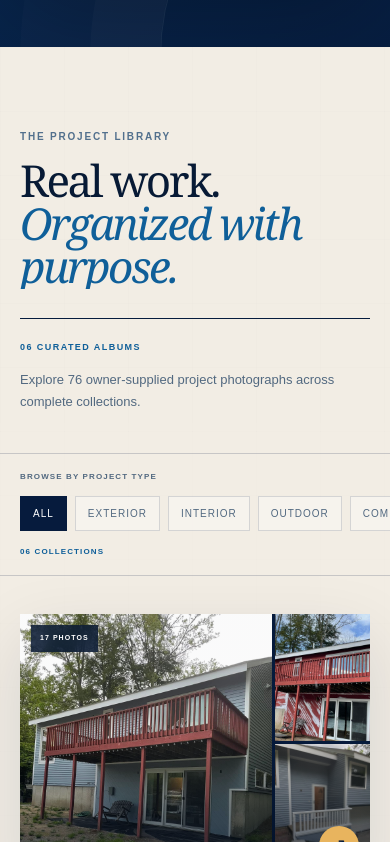
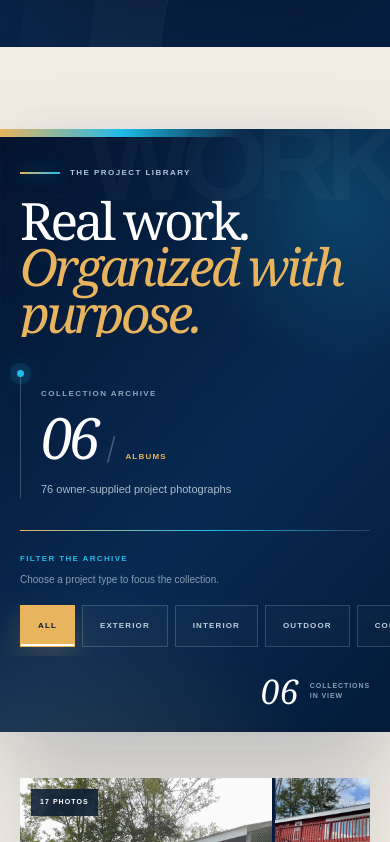
Before and after one commit to Sharpie60322/brian-mckeon-painting, a Next.js app: page / in a window 390 px wide. Shown: the part 9042-9884 px from the top of the page. Built offline with nearby package versions, Linux system fonts and the light colour scheme.

Commit message:
Redesign portfolio project index

```diff
--- a/app/globals.css
+++ b/app/globals.css
@@ -620,17 +620,46 @@ footer .footer-brand .footer-full-brand { width: 100%; height: auto; border-radi
 .one-page-work { padding-top: 145px; padding-bottom: 145px; position: relative; overflow: hidden; background: #f2ede4; }
 .one-page-work::before { content: ""; position: absolute; inset: 0; pointer-events: none; opacity: .28; background-image: linear-gradient(rgba(6,27,61,.04) 1px, transparent 1px), linear-gradient(90deg, rgba(6,27,61,.04) 1px, transparent 1px); background-size: 64px 64px; mask-image: linear-gradient(to bottom, black, transparent 42%); }
 .one-page-work > * { position: relative; z-index: 1; }
-.album-library-head { margin-bottom: 58px !important; display: grid; grid-template-columns: minmax(0, 1.25fr) minmax(260px, .55fr); gap: 70px; align-items: end; }
-.album-library-head h2 { margin-bottom: 0; max-width: 900px; }
-.album-library-summary { padding: 22px 0 4px; border-top: 1px solid var(--navy); }
-.album-library-summary span { display: block; margin-bottom: 14px; color: var(--blue); font-size: 9px; font-weight: 900; letter-spacing: .16em; text-transform: uppercase; }
-.album-library-summary p { max-width: 380px; margin: 0; color: var(--muted); font-size: 13px; line-height: 1.7; }
-.album-toolbar { min-height: 74px; margin-bottom: 52px; padding: 14px 18px 14px 22px; display: grid; grid-template-columns: auto 1fr auto; gap: 26px; align-items: center; border-top: 1px solid rgba(6,27,61,.25); border-bottom: 1px solid rgba(6,27,61,.25); }
-.album-toolbar > p, .album-toolbar > span { margin: 0; color: var(--muted); font-size: 8px; font-weight: 900; letter-spacing: .14em; text-transform: uppercase; white-space: nowrap; }
-.album-toolbar > span { color: var(--blue); }
-.album-toolbar .filter-list { justify-content: center; }
-.album-toolbar .filter-list button { border-color: rgba(6,27,61,.14); background: rgba(255,255,255,.35); }
-.album-toolbar .filter-list button:hover, .album-toolbar .filter-list button.active { border-color: var(--navy); background: var(--navy); }
+.portfolio-index { margin-bottom: 72px; padding: clamp(38px, 5vw, 76px) clamp(28px, 5.5vw, 88px) 0; position: relative; overflow: hidden; isolation: isolate; color: white; background: radial-gradient(circle at 86% 12%, rgba(35,190,231,.2), transparent 25%), radial-gradient(circle at 16% 120%, rgba(232,180,94,.18), transparent 34%), linear-gradient(132deg, #03132e 0%, #082a52 58%, #041a38 100%); box-shadow: 0 38px 90px rgba(6,27,61,.24); }
+.portfolio-index::before { content: ""; position: absolute; inset: 0; z-index: -2; opacity: .22; background-image: linear-gradient(rgba(255,255,255,.07) 1px, transparent 1px), linear-gradient(90deg, rgba(255,255,255,.07) 1px, transparent 1px); background-size: 66px 66px; mask-image: linear-gradient(120deg, black, transparent 72%); }
+.portfolio-index::after { content: ""; width: 42%; height: 8px; position: absolute; left: 0; top: 0; background: linear-gradient(90deg, var(--gold), var(--cyan), transparent); }
+.portfolio-index-watermark { position: absolute; right: -1.5vw; top: -2vw; z-index: -1; color: rgba(255,255,255,.027); font: 900 clamp(110px, 18vw, 286px)/.75 Arial, sans-serif; letter-spacing: -.09em; pointer-events: none; }
+.portfolio-index-orbit { width: clamp(260px, 31vw, 490px); aspect-ratio: 1; position: absolute; right: -17%; bottom: -62%; z-index: -1; border: 1px solid rgba(255,255,255,.12); border-radius: 50%; box-shadow: 0 0 0 46px rgba(255,255,255,.025), 0 0 0 108px rgba(255,255,255,.018); pointer-events: none; }
+.portfolio-index-top { display: grid; grid-template-columns: minmax(0, 1.35fr) minmax(260px, .48fr); gap: clamp(48px, 8vw, 130px); align-items: end; }
+.portfolio-index-title { min-width: 0; }
+.portfolio-index-title .kicker { margin: 0 0 24px; color: #a8c7db; }
+.portfolio-index-title .kicker span { width: 40px; height: 2px; display: inline-block; background: linear-gradient(90deg, var(--gold), var(--cyan)); box-shadow: 0 0 18px rgba(35,190,231,.55); }
+.portfolio-index-title h2 { max-width: 920px; margin: 0; color: white; font: 500 clamp(56px, 6vw, 94px)/.88 Georgia, serif; letter-spacing: -.065em; }
+.portfolio-index-title h2 em { color: var(--gold); }
+.portfolio-index-counter { min-height: 205px; padding: 25px 0 20px 28px; position: relative; border-left: 1px solid rgba(255,255,255,.22); }
+.portfolio-index-counter::before { content: ""; width: 7px; height: 7px; position: absolute; left: -4px; top: 0; border-radius: 50%; background: var(--cyan); box-shadow: 0 0 0 7px rgba(35,190,231,.1), 0 0 20px rgba(35,190,231,.75); }
+.portfolio-index-counter > span { display: block; color: #89a8be; font-size: 8px; font-weight: 900; letter-spacing: .18em; text-transform: uppercase; }
+.portfolio-index-counter p { margin: 15px 0 12px; display: flex; align-items: baseline; gap: 10px; }
+.portfolio-index-counter b { color: white; font: italic 76px/.8 Georgia, serif; letter-spacing: -.07em; }
+.portfolio-index-counter i { color: rgba(255,255,255,.24); font: 300 30px Georgia, serif; }
+.portfolio-index-counter small { color: var(--gold); font-size: 8px; font-weight: 900; font-style: normal; letter-spacing: .15em; text-transform: uppercase; }
+.portfolio-index-counter > em { display: block; max-width: 220px; color: #a9bdcc; font: normal 11px/1.65 Arial, sans-serif; }
+.portfolio-index-line { height: 1px; margin-top: clamp(36px, 4vw, 64px); overflow: hidden; background: rgba(255,255,255,.13); }
+.portfolio-index-line span { width: 100%; height: 100%; display: block; transform: scaleX(0); transform-origin: left center; background: linear-gradient(90deg, var(--gold), var(--cyan) 54%, transparent); transition: transform 1.1s .35s cubic-bezier(.2,.8,.2,1); }
+.portfolio-index.is-visible .portfolio-index-line span { transform: scaleX(1); }
+.portfolio-index-bottom { min-height: 112px; display: grid; grid-template-columns: minmax(180px, .7fr) minmax(430px, 1.4fr) auto; gap: clamp(24px, 4vw, 64px); align-items: center; }
+.portfolio-index-instruction > span { display: block; margin-bottom: 7px; color: var(--cyan); font-size: 8px; font-weight: 900; letter-spacing: .17em; text-transform: uppercase; }
+.portfolio-index-instruction p { margin: 0; color: #849fb4; font-size: 10px; line-height: 1.5; }
+.portfolio-filter { justify-content: center; gap: 7px; }
+.portfolio-filter button { min-height: 42px; padding: 10px 17px; position: relative; overflow: hidden; border-color: rgba(255,255,255,.17); color: #bed0dc; background: rgba(255,255,255,.025); font-size: 8px; font-weight: 900; letter-spacing: .14em; backdrop-filter: blur(8px); transition: color .25s ease, border-color .25s ease, background .25s ease, transform .25s ease, box-shadow .25s ease; }
+.portfolio-filter button::after { content: ""; height: 2px; position: absolute; left: 0; right: 100%; bottom: 0; background: var(--cyan); transition: right .28s ease; }
+.portfolio-filter button:hover { border-color: rgba(255,255,255,.42); color: white; background: rgba(255,255,255,.08); transform: translateY(-2px); }
+.portfolio-filter button:hover::after { right: 0; }
+.portfolio-filter button.active { border-color: var(--gold); color: var(--navy); background: var(--gold); box-shadow: 0 10px 28px rgba(232,180,94,.2); }
+.portfolio-filter button.active::after { right: 0; background: white; }
+.portfolio-filter button:focus-visible { outline: 2px solid white; outline-offset: 3px; }
+.portfolio-result-count { display: flex; align-items: center; justify-content: flex-end; gap: 11px; }
+.portfolio-result-count b { color: white; font: italic 34px/1 Georgia, serif; }
+.portfolio-result-count span { color: #83a1b7; font-size: 7px; font-weight: 900; line-height: 1.45; letter-spacing: .13em; text-transform: uppercase; }
+.portfolio-index-title, .portfolio-index-counter, .portfolio-index-bottom { opacity: 0; transform: translateY(24px); transition: opacity .7s ease, transform .9s cubic-bezier(.2,.8,.2,1); }
+.portfolio-index-counter { transition-delay: .12s; }
+.portfolio-index-bottom { transition-delay: .28s; }
+.portfolio-index.is-visible .portfolio-index-title, .portfolio-index.is-visible .portfolio-index-counter, .portfolio-index.is-visible .portfolio-index-bottom { opacity: 1; transform: none; }
 
 .album-grid { display: grid; grid-template-columns: repeat(2, minmax(0, 1fr)); gap: 76px 28px; }
 .album-card { min-width: 0; }
@@ -697,11 +726,11 @@ footer .footer-brand .footer-full-brand { width: 100%; height: auto; border-radi
 @keyframes galleryImageIn { from { opacity: .35; transform: scale(.995); } to { opacity: 1; transform: scale(1); } }
 
 @media (max-width: 1000px) {
-  .album-library-head { grid-template-columns: 1fr; gap: 30px; }
-  .album-library-summary { max-width: 520px; }
-  .album-toolbar { grid-template-columns: 1fr auto; }
-  .album-toolbar > p { grid-column: 1 / -1; }
-  .album-toolbar .filter-list { justify-content: flex-start; }
+  .portfolio-index-top { grid-template-columns: 1fr minmax(220px, .45fr); gap: 38px; }
+  .portfolio-index-title h2 { font-size: clamp(54px, 7.7vw, 78px); }
+  .portfolio-index-bottom { grid-template-columns: 1fr auto; padding: 24px 0; }
+  .portfolio-index-instruction { grid-column: 1 / -1; }
+  .portfolio-filter { justify-content: flex-start; }
   .album-grid { gap: 60px 22px; }
   .album-featured .album-cover { aspect-ratio: 16 / 9; grid-template-columns: minmax(0, 1.8fr) minmax(160px, .72fr); }
   .gallery-footer { grid-template-columns: 150px minmax(0, 1fr); }
@@ -709,13 +738,21 @@ footer .footer-brand .footer-full-brand { width: 100%; height: auto; border-radi
 
 @media (max-width: 700px) {
   .one-page-work { padding-top: 82px; padding-bottom: 88px; }
-  .album-library-head { margin-bottom: 36px !important; }
-  .album-toolbar { margin: 0 -20px 38px; padding: 17px 20px; display: block; border-color: rgba(6,27,61,.18); }
-  .album-toolbar > p { margin-bottom: 13px; }
-  .album-toolbar .filter-list { margin: 0 -20px; padding: 0 20px 8px; flex-wrap: nowrap; overflow-x: auto; scrollbar-width: none; }
-  .album-toolbar .filter-list::-webkit-scrollbar { display: none; }
-  .album-toolbar .filter-list button { flex: 0 0 auto; }
-  .album-toolbar > span { display: block; margin-top: 7px; }
+  .portfolio-index { margin: 0 -20px 46px; padding: 38px 20px 0; }
+  .portfolio-index::after { width: 62%; }
+  .portfolio-index-top { display: block; }
+  .portfolio-index-title .kicker { margin-bottom: 18px; font-size: 8px; }
+  .portfolio-index-title h2 { font-size: clamp(48px, 13.2vw, 66px); line-height: .9; }
+  .portfolio-index-counter { min-height: 0; margin-top: 34px; padding: 18px 0 0 20px; }
+  .portfolio-index-counter b { font-size: 57px; }
+  .portfolio-index-counter > em { max-width: none; }
+  .portfolio-index-line { margin-top: 32px; }
+  .portfolio-index-bottom { padding: 22px 0 24px; display: grid; grid-template-columns: minmax(0, 1fr) auto; gap: 18px 12px; }
+  .portfolio-index-instruction { grid-column: 1 / -1; }
+  .portfolio-filter { grid-column: 1 / -1; margin: 0 -20px; padding: 0 20px 9px; flex-wrap: nowrap; justify-content: flex-start; overflow-x: auto; scrollbar-width: none; }
+  .portfolio-filter::-webkit-scrollbar { display: none; }
+  .portfolio-filter button { flex: 0 0 auto; }
+  .portfolio-result-count { grid-column: 2; justify-content: flex-end; }
   .album-grid { grid-template-columns: minmax(0, 1fr); gap: 52px; }
   .album-card.album-featured { grid-column: 1; }
   .album-cover, .album-featured .album-cover { aspect-ratio: 4 / 3; grid-template-columns: minmax(0, 1.75fr) minmax(86px, .66fr); gap: 3px; }
@@ -745,6 +782,8 @@ footer .footer-brand .footer-full-brand { width: 100%; height: auto; border-radi
 }
 
 @media (prefers-reduced-motion: reduce) {
+  .portfolio-index-title, .portfolio-index-counter, .portfolio-index-bottom { opacity: 1; transform: none; transition: none; }
+  .portfolio-index-line span { transform: scaleX(1); transition: none; }
   .album-cover img, .album-open i, .gallery-stage > img, .gallery-progress span { transition: none; animation: none; }
 }
 
@@ -821,7 +860,7 @@ footer .footer-brand .footer-full-brand { width: 100%; height: auto; border-radi
 
 /* Modern view-timeline motion where supported */
 @supports (animation-timeline: view()) {
-  .section-heading h2, .manifesto-copy h2, .transformation-head h2, .album-library-head h2, .process-intro h2, .reviews-side h2, .estimate-copy h2, .faq-head h2 { animation: scrollHeadline linear both; animation-timeline: view(); animation-range: entry 5% cover 32%; }
+  .section-heading h2, .manifesto-copy h2, .transformation-head h2, .portfolio-index-title h2, .process-intro h2, .reviews-side h2, .estimate-copy h2, .faq-head h2 { animation: scrollHeadline linear both; animation-timeline: view(); animation-range: entry 5% cover 32%; }
   .service-image-card, .album-card { animation: scrollCard linear both; animation-timeline: view(); animation-range: entry 2% cover 26%; }
   .brand-manifesto .manifesto-photo { animation: scrollImageReveal linear both; animation-timeline: view(); animation-range: entry 0% cover 38%; }
 }
@@ -882,7 +921,7 @@ footer .footer-brand .footer-full-brand { width: 100%; height: auto; border-radi
 @media (prefers-reduced-motion: reduce) {
   .recognition-copy, .recognition-layout, .recognition-document, .recognition-ghost, .recognition-halo, .recognition-medallion, .recognition-stamp, .recognition-voices { transform: none; opacity: 1; }
   .recognition-pulse, .recognition-scroll-note i::after { animation: none; }
-  .section-heading h2, .manifesto-copy h2, .transformation-head h2, .album-library-head h2, .process-intro h2, .reviews-side h2, .estimate-copy h2, .faq-head h2, .service-image-card, .album-card, .brand-manifesto .manifesto-photo { animation: none; }
+  .section-heading h2, .manifesto-copy h2, .transformation-head h2, .portfolio-index-title h2, .process-intro h2, .reviews-side h2, .estimate-copy h2, .faq-head h2, .service-image-card, .album-card, .brand-manifesto .manifesto-photo { animation: none; }
 }
 
 .mobile-socials { margin-top: 20px; display: flex; gap: 12px; }
--- a/app/page.tsx
+++ b/app/page.tsx
@@ -198,8 +198,20 @@ export default function Home() {
     </section>
 
     <section className="section work one-page-work" id="work">
-      <div className="work-head album-library-head reveal"><div><p className="kicker">The project library</p><h2>Real work.<br /><em>Organized with purpose.</em></h2></div><div className="album-library-summary"><span>06 curated albums</span><p>Explore 76 owner-supplied project photographs across complete collections.</p></div></div>
-      <div className="album-toolbar reveal"><p>Browse by project type</p><div className="filter-list" role="group" aria-label="Filter portfolio projects">{projectFilters.map((item) => <button key={item} className={filter === item ? "active" : ""} onClick={() => setFilter(item)}>{item}</button>)}</div><span>{String(filteredProjects.length).padStart(2, "0")} collections</span></div>
+      <div className="portfolio-index reveal">
+        <span className="portfolio-index-watermark" aria-hidden="true">WORK</span>
+        <span className="portfolio-index-orbit" aria-hidden="true" />
+        <div className="portfolio-index-top">
+          <div className="portfolio-index-title"><p className="kicker light"><span aria-hidden="true" />The project library</p><h2>Real work.<br /><em>Organized with purpose.</em></h2></div>
+          <div className="portfolio-index-counter" aria-label="Six curated project albums"><span>Collection archive</span><p><b>06</b><i>/</i><small>albums</small></p><em>76 owner-supplied project photographs</em></div>
+        </div>
+        <div className="portfolio-index-line" aria-hidden="true"><span /></div>
+        <div className="portfolio-index-bottom">
+          <div className="portfolio-index-instruction"><span>Filter the archive</span><p>Choose a project type to focus the collection.</p></div>
+          <div className="filter-list portfolio-filter" role="group" aria-label="Filter portfolio projects">{projectFilters.map((item) => <button key={item} className={filter === item ? "active" : ""} onClick={() => setFilter(item)} aria-pressed={filter === item}>{item}</button>)}</div>
+          <div className="portfolio-result-count" aria-live="polite"><b>{String(filteredProjects.length).padStart(2, "0")}</b><span>collections<br />in view</span></div>
+        </div>
+      </div>
       <div className="album-grid">
         {filteredProjects.map((project, index) => <article className={`album-card reveal is-visible ${index === 0 && filter === "All" ? "album-featured" : ""}`} key={project.title}>
           <button className="album-cover" onClick={() => setSelectedProject(project)} aria-label={`View ${project.title} gallery with ${project.images.length} photos`}>
```
